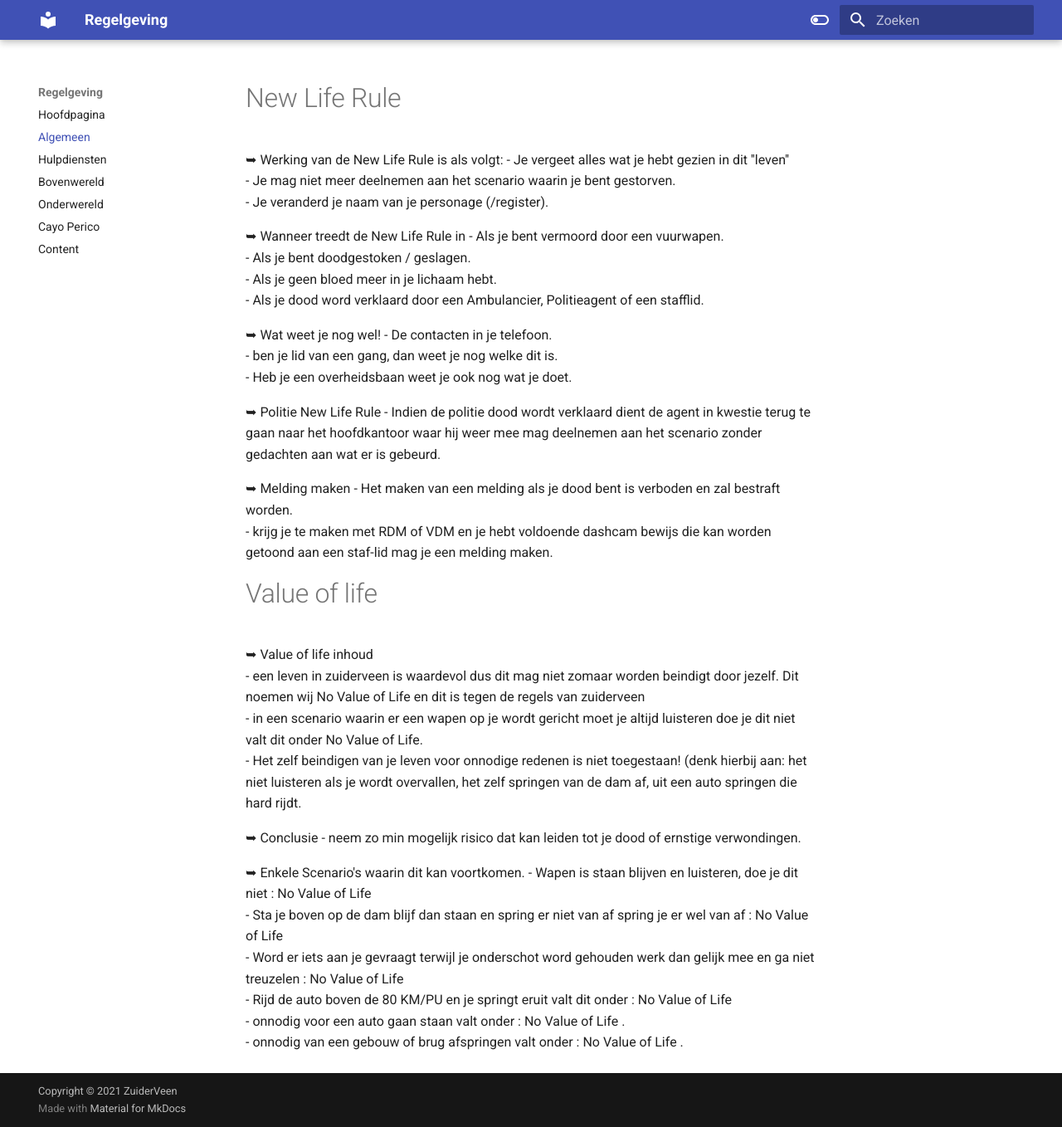
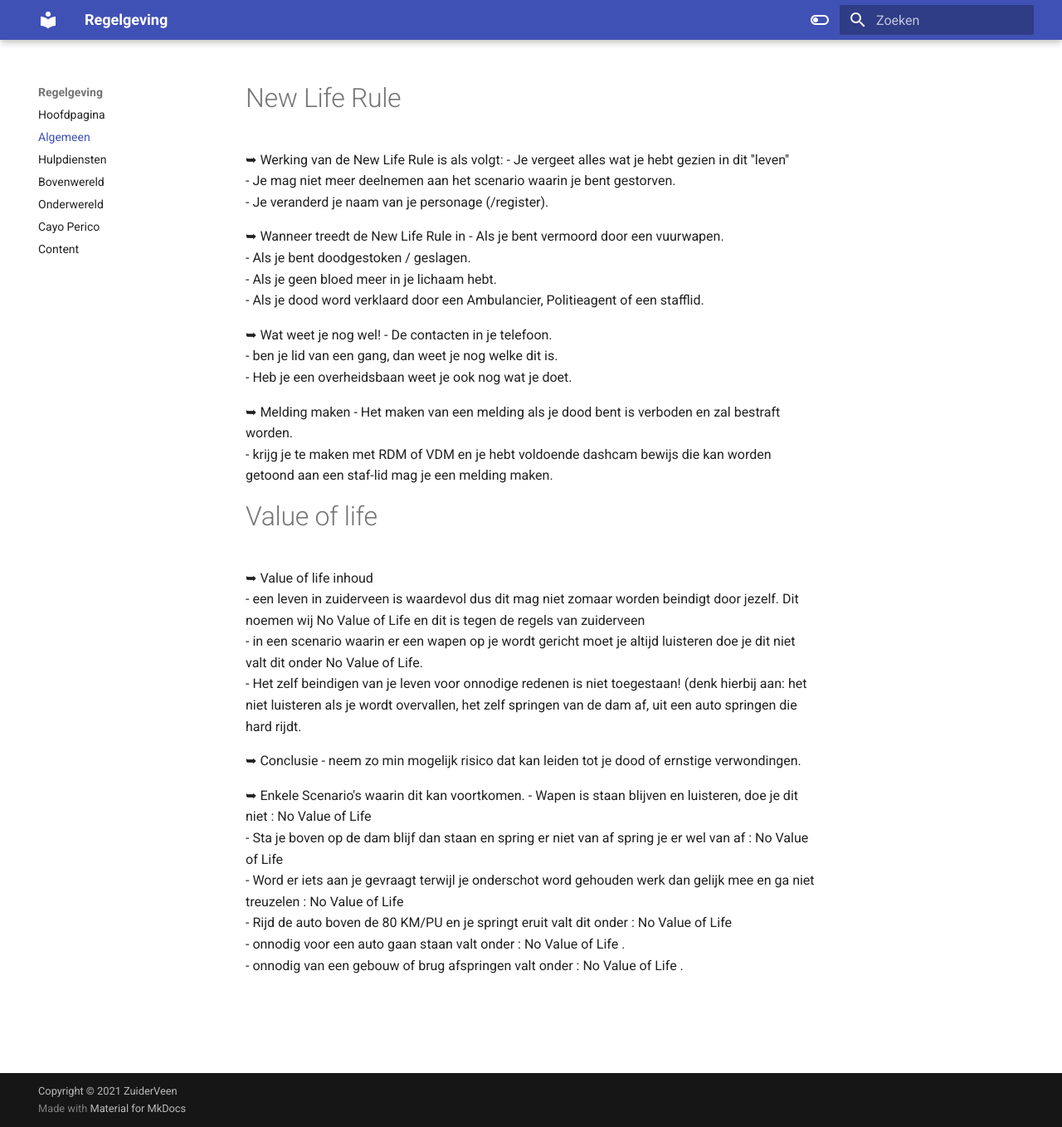
Before and after one commit to CappaWappa/Regels, an MkDocs documentation site: the page built from docs/algemeen.md, in a window 1280 px wide and 1358 px high. Shown: the whole window at 83% size. Built offline with MkDocs 1.6.1 and Material for MkDocs 9.7.7, drawn with Linux system fonts in a browser that asks for light colours; comment, search, counter and statistics services are not loaded.

Commit message:
Update algemeen.md
Kutregel geschrapt

```diff
--- a/docs/algemeen.md
+++ b/docs/algemeen.md
@@ -14,9 +14,6 @@
    - De contacten in je telefoon.</br>
    - ben je lid van een gang, dan weet je nog welke dit is.</br>
    - Heb je een overheidsbaan weet je ook nog wat je doet.</br>
-
-➥ Politie New Life Rule </b>
-   - Indien de politie dood wordt verklaard dient de agent in kwestie terug te gaan naar het hoofdkantoor waar hij weer mee mag deelnemen aan het scenario zonder gedachten aan wat er is gebeurd.
 
 ➥ Melding maken </b>
    - Het maken van een melding als je dood bent is verboden en zal bestraft worden.</br>
```
